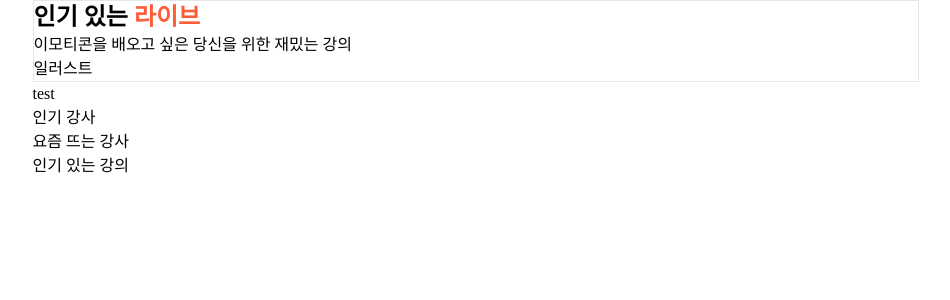
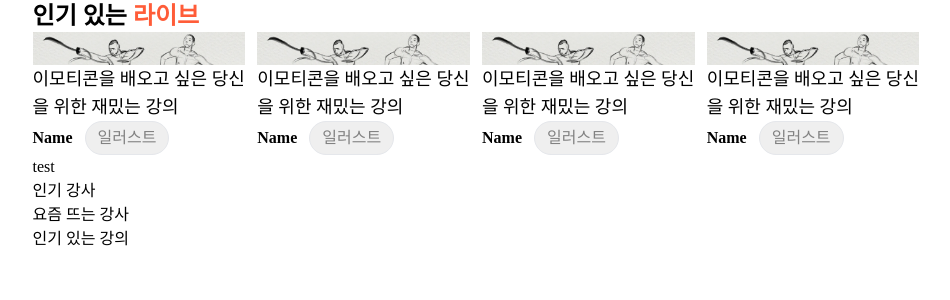
Before and after one commit to dnwnsrb11/grimtalk, a React (Vite) app: page / in a window 1280 px wide. Shown: the top 300 px of the page, without its empty margins (164-1114 px from the left). Built offline with nearby package versions, Linux system fonts and the light colour scheme; a web font is replaced by a local one.

Commit message:
design: 라이브 리스트 컴포넌트 기본 제작 완료 1. 홈(main) 페이지에서 반복되는걸 체크할려고 간단한 카운트 변수를 만듬

```diff
--- a/src/components/mainPages/home/LiveList.jsx
+++ b/src/components/mainPages/home/LiveList.jsx
@@ -1,20 +1,22 @@
 import { useEffect } from 'react';
+import testImg from '@/assets/banner/BannerIMG.png';
 
 export const LiveList = () => {
   return (
     <>
       <div>
-        <div>{/* 이미지 구역 */}</div>
+        <div>
+          <img src={testImg} alt="" />
+        </div>
         <div>
           {/* 텍스트 구역 */}
-          <h4>이모티콘을 배오고 싶은 당신을 위한 재밌는 강의</h4>
-          <div>
-            {/* 이름 */}
+          <h4 className="text-lg">이모티콘을 배오고 싶은 당신을 위한 재밌는 강의</h4>
+          <div className="flex items-center gap-3">
+            <h4 className="text-base font-bold">Name</h4>
             <div>
-              {/* 카테고리 */}
-              <div>
+              <div className="inline-block rounded-full border bg-bg-gray-color px-3 py-1">
                 {/* 반복되어 보여진다. */}
-                <p>일러스트</p>
+                <p className="text-text-gray-color">일러스트</p>
               </div>
             </div>
           </div>
--- a/src/layouts/RootLayout.jsx
+++ b/src/layouts/RootLayout.jsx
@@ -1,3 +1,4 @@
+import { useState } from 'react';
 import { Outlet } from 'react-router-dom';
 
 export const RootLayout = () => {
--- a/src/routes/pages/MainPage.jsx
+++ b/src/routes/pages/MainPage.jsx
@@ -4,20 +4,18 @@ import { useEffect } from 'react';
 
 export const MainPage = () => {
   const [LiveLists, setLiveLists] = useState([]);
+  const [count, setCount] = useState([1, 2, 3, 4]);
   return (
     <>
       <div>
-        <div className="border">
+        <div>
           <h2 className="text-2xl font-bold">
             인기 있는 <span className="text-primary-color">라이브</span>
           </h2>
-          <div>
-            <LiveList />
-            {/* {LiveLists.length === 0 ? (
-            <p>현재 진행중인 라이브가 없습니다.</p>
-          ) : (
-            LiveLists.map((list, index) => <LiveList />)
-          )} */}
+          <div className="flex gap-3">
+            {count.map((c, index) => (
+              <LiveList key={index} />
+            ))}
           </div>
         </div>
         <div>
```
